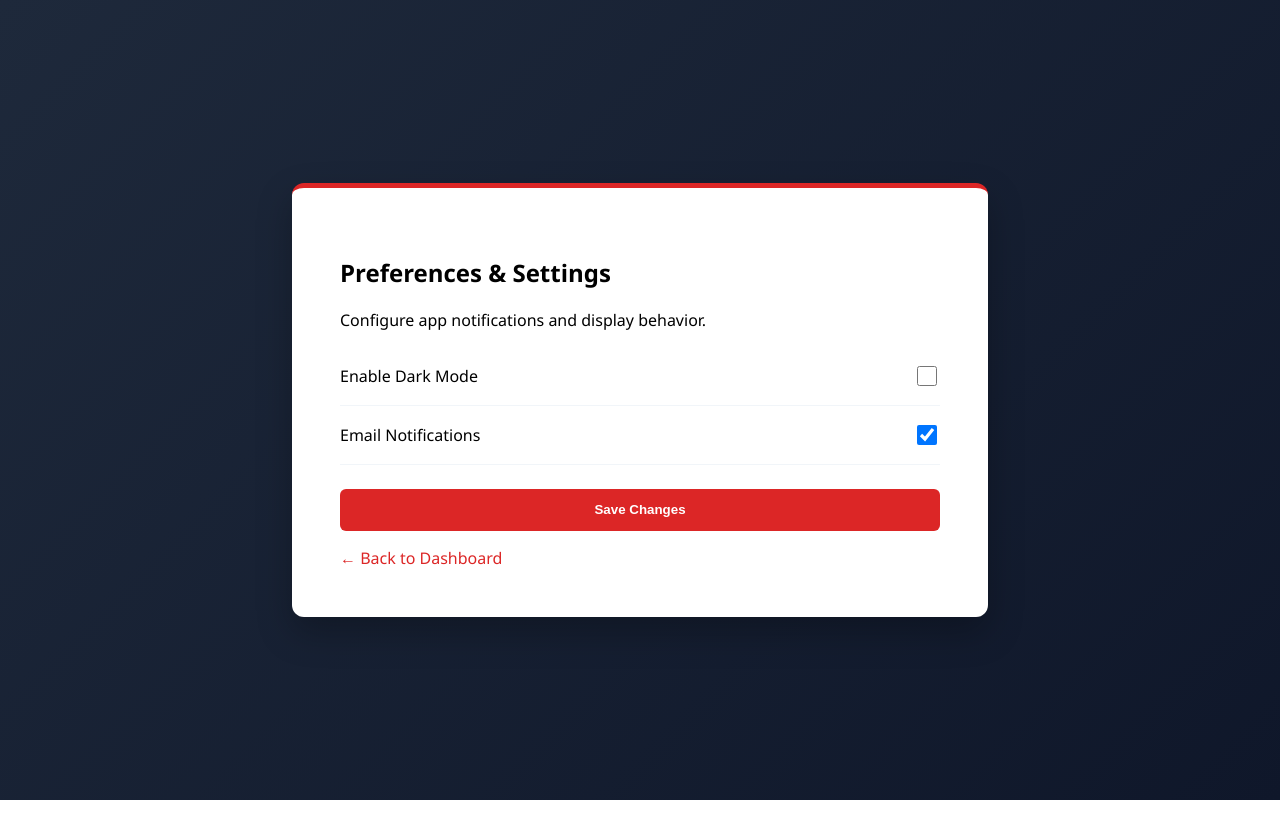
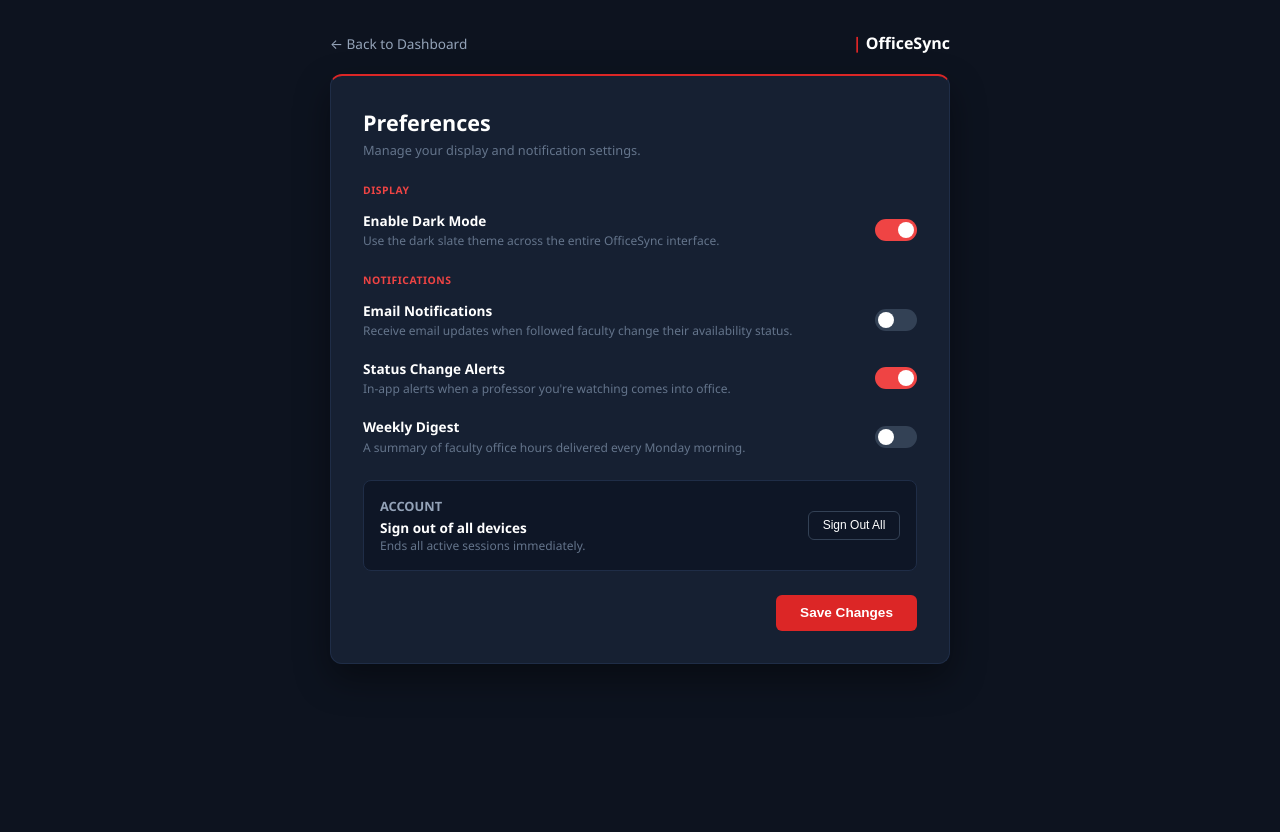
Before and after one commit to TocciFrame/OfficeSync, a Django app: page /settings/ in a window 1280 px wide. Before the commit the page ends 800 px from the top, so only its background shows below. Run offline with Django 5.2, Linux system fonts and the light colour scheme; the visitor is signed in with stand-in values (Sample User, id 1); data comes from the database, SQL or seed files in the repository.

Commit message:
fix(settings): add save button styles and enable dark mode persistence
- Add missing CSS styling for the Save Changes button
- Implement JS theme toggle switch with localStorage persistence across all pages
- Add instant theme pre-loader script to prevent light theme flashes on page render

```diff
--- a/static/css/user_settings/settings.css
+++ b/static/css/user_settings/settings.css
@@ -1,31 +1,180 @@
+/* OfficeSync - Settings Stylesheet */
+
 body {
-    font-family: 'Segoe UI', system-ui, sans-serif !important;
-    background: linear-gradient(135deg, #1e293b 0%, #0f172a 100%) !important;
-    display: flex !important;
-    justify-content: center !important;
-    align-items: center !important;
-    min-height: 100vh !important;
-    margin: 0 !important;
+    font-family: 'Segoe UI', system-ui, -apple-system, sans-serif;
+    background-color: #0d131f !important;
+    color: #f8fafc !important;
+    margin: 0;
+    min-height: 100vh;
 }
 
-.card-container {
-    background: #ffffff !important;
-    padding: 3rem !important;
-    border-radius: 12px !important;
-    box-shadow: 0 15px 35px rgba(0, 0, 0, 0.25) !important;
-    width: 600px !important;
-    border-top: 5px solid #dc2626 !important;
+/* Light mode overrides when html does not have .dark */
+html:not(.dark) body {
+    background-color: #f8fafc !important;
+    color: #0f172a !important;
 }
 
-.setting-row {
-    display: flex; justify-content: space-between; align-items: center;
-    padding: 1rem 0; border-bottom: 1px solid #f1f5f9;
+html:not(.dark) .settings-card-modal {
+    background-color: #ffffff !important;
+    border-color: #e2e8f0 !important;
+    box-shadow: 0 10px 25px rgba(0, 0, 0, 0.08) !important;
 }
-.setting-row input[type="checkbox"] { width: 20px; height: 20px; cursor: pointer; }
 
-.primary-btn {
-    width: 100%; background-color: #dc2626; color: white; border: none;
-    padding: 0.85rem; border-radius: 6px; font-weight: 600; cursor: pointer; margin-top: 1.5rem;
+html:not(.dark) .settings-title,
+html:not(.dark) .setting-name {
+    color: #0f172a !important;
 }
-.primary-btn:hover { background-color: #b91c1c; }
-.back-link { display: inline-block; margin-top: 1rem; color: #dc2626; text-decoration: none; font-weight: 500; }
+
+html:not(.dark) .account-box-dark {
+    background-color: #f1f5f9 !important;
+    border-color: #cbd5e1 !important;
+}
+
+html:not(.dark) .btn-signout-all {
+    color: #0f172a !important;
+    border-color: #cbd5e1 !important;
+}
+
+.settings-page-container {
+    max-width: 620px;
+    margin: 2rem auto;
+    padding: 0 1rem;
+}
+
+.settings-card-modal {
+    background-color: #162032;
+    border: 1px solid #1f2d47;
+    border-top: 2px solid #dc2626;
+    border-radius: 12px;
+    padding: 2rem;
+    box-shadow: 0 15px 35px rgba(0, 0, 0, 0.4);
+}
+
+.settings-title {
+    font-size: 1.35rem;
+    font-weight: 700;
+    color: #ffffff;
+    margin: 0 0 0.25rem 0;
+}
+
+.settings-subtitle {
+    font-size: 0.8rem;
+    color: #64748b;
+    margin: 0 0 1.5rem 0;
+}
+
+.section-label-red {
+    font-size: 0.65rem;
+    font-weight: 800;
+    color: #ef4444;
+    text-transform: uppercase;
+    letter-spacing: 0.05em;
+    margin-bottom: 0.85rem;
+    display: block;
+}
+
+.setting-toggle-row {
+    display: flex;
+    justify-content: space-between;
+    align-items: center;
+    margin-bottom: 1.25rem;
+}
+
+.setting-text .setting-name {
+    font-size: 0.85rem;
+    font-weight: 600;
+    color: #ffffff;
+}
+
+.setting-text .setting-desc {
+    font-size: 0.75rem;
+    color: #64748b;
+    margin-top: 0.15rem;
+}
+
+/* Red Toggle Switch */
+.switch-label {
+    position: relative;
+    display: inline-block;
+    width: 42px;
+    height: 22px;
+    flex-shrink: 0;
+}
+
+.switch-label input {
+    opacity: 0;
+    width: 0;
+    height: 0;
+}
+
+.slider-round {
+    position: absolute;
+    cursor: pointer;
+    top: 0; left: 0; right: 0; bottom: 0;
+    background-color: #334155;
+    transition: .3s;
+    border-radius: 22px;
+}
+
+.slider-round:before {
+    position: absolute;
+    content: "";
+    height: 16px;
+    width: 16px;
+    left: 3px;
+    bottom: 3px;
+    background-color: white;
+    transition: .3s;
+    border-radius: 50%;
+}
+
+input:checked + .slider-round {
+    background-color: #ef4444;
+}
+
+input:checked + .slider-round:before {
+    transform: translateX(20px);
+}
+
+.account-box-dark {
+    background-color: #0e1626;
+    border: 1px solid #1f2d47;
+    border-radius: 8px;
+    padding: 1rem;
+    display: flex;
+    justify-content: space-between;
+    align-items: center;
+    margin-top: 1.5rem;
+}
+
+.btn-signout-all {
+    background: transparent;
+    border: 1px solid #334155;
+    color: #ffffff;
+    padding: 0.4rem 0.85rem;
+    border-radius: 6px;
+    font-size: 0.75rem;
+    cursor: pointer;
+}
+
+.btn-signout-all:hover {
+    border-color: #ef4444;
+    color: #ef4444;
+}
+
+/* Save Changes Button Styling */
+.save-settings-btn {
+    background-color: #dc2626 !important;
+    color: #ffffff !important;
+    border: none !important;
+    padding: 0.65rem 1.5rem !important;
+    border-radius: 6px !important;
+    font-weight: 600 !important;
+    font-size: 0.85rem !important;
+    cursor: pointer !important;
+    transition: background-color 0.2s ease !important;
+}
+
+.save-settings-btn:hover {
+    background-color: #b91c1c !important;
+}
--- a/static/js/user_settings/settings.js
+++ b/static/js/user_settings/settings.js
@@ -1 +1,19 @@
-console.log("OfficeSync User Settings Script Loaded.");
+document.addEventListener('DOMContentLoaded', function() {
+    const darkModeToggle = document.getElementById('dark-mode-toggle');
+
+    if (darkModeToggle) {
+        // Sync checkbox state with current document dark mode status
+        const isDark = document.documentElement.classList.contains('dark');
+        darkModeToggle.checked = isDark;
+
+        darkModeToggle.addEventListener('change', function() {
+            if (this.checked) {
+                document.documentElement.classList.add('dark');
+                localStorage.setItem('theme', 'dark');
+            } else {
+                document.documentElement.classList.remove('dark');
+                localStorage.setItem('theme', 'light');
+            }
+        });
+    }
+});
--- a/templates/user_settings/settings.html
+++ b/templates/user_settings/settings.html
@@ -1,37 +1,100 @@
 {% load static %}
 <!DOCTYPE html>
-<html lang="en">
+<html lang="en" class="dark">
 <head>
     <meta charset="UTF-8">
-    <title>OfficeSync - Settings</title>
-    <link rel="stylesheet" href="{% static 'css/user_settings/settings.css' %}?v=1.2">
+    <meta name="viewport" content="width=device-width, initial-scale=1.0">
+    <title>OfficeSync - Preferences</title>
+
+    <!-- Instant Theme Application before render -->
+    <script>
+        if (localStorage.getItem('theme') === 'light') {
+            document.documentElement.classList.remove('dark');
+        } else {
+            document.documentElement.classList.add('dark');
+        }
+    </script>
+
+    <link rel="stylesheet" href="{% static 'css/user_settings/settings.css' %}?v=5.0">
+    <script src="{% static 'js/user_settings/settings.js' %}?v=5.0" defer></script>
 </head>
 <body>
-    <div class="card-container">
-        <h2>Preferences & Settings</h2>
-        <p>Configure app notifications and display behavior.</p>
 
-        {% if message %}
-            <p style="color: #16a34a; font-weight: 600;">{{ message }}</p>
-        {% endif %}
+    <div class="settings-page-container">
+        <div style="display:flex; justify-content:space-between; align-items:center; margin-bottom:1.25rem;">
+            <a href="{% url 'dashboard:dashboard' %}" style="color:#94a3b8; text-decoration:none; font-size:0.85rem;">← Back to Dashboard</a>
+            <div style="font-weight:700; color:#ffffff;">
+                <span style="color:#dc2626;">|</span> OfficeSync
+            </div>
+        </div>
 
-        <form method="post">
-            {% csrf_token %}
-            <div class="setting-row">
-                <label>Enable Dark Mode</label>
-                <input type="checkbox" name="dark_mode" {% if settings.dark_mode %}checked{% endif %}>
-            </div>
+        <div class="settings-card-modal">
+            <h1 class="settings-title">Preferences</h1>
+            <p class="settings-subtitle">Manage your display and notification settings.</p>
 
-            <div class="setting-row">
-                <label>Email Notifications</label>
-                <input type="checkbox" name="email_notif" {% if settings.email_notif %}checked{% endif %}>
-            </div>
+            <form method="post" action="">
+                {% csrf_token %}
 
-            <button type="submit" class="primary-btn">Save Changes</button>
-        </form>
+                <span class="section-label-red">DISPLAY</span>
+                <div class="setting-toggle-row">
+                    <div class="setting-text">
+                        <div class="setting-name">Enable Dark Mode</div>
+                        <div class="setting-desc">Use the dark slate theme across the entire OfficeSync interface.</div>
+                    </div>
+                    <label class="switch-label">
+                        <input type="checkbox" id="dark-mode-toggle">
+                        <span class="slider-round"></span>
+                    </label>
+                </div>
 
-        <a href="{% url 'dashboard:dashboard' %}" class="back-link">← Back to Dashboard</a>
+                <span class="section-label-red" style="margin-top:1.5rem;">NOTIFICATIONS</span>
+                <div class="setting-toggle-row">
+                    <div class="setting-text">
+                        <div class="setting-name">Email Notifications</div>
+                        <div class="setting-desc">Receive email updates when followed faculty change their availability status.</div>
+                    </div>
+                    <label class="switch-label">
+                        <input type="checkbox" name="email_notifications">
+                        <span class="slider-round"></span>
+                    </label>
+                </div>
+
+                <div class="setting-toggle-row">
+                    <div class="setting-text">
+                        <div class="setting-name">Status Change Alerts</div>
+                        <div class="setting-desc">In-app alerts when a professor you're watching comes into office.</div>
+                    </div>
+                    <label class="switch-label">
+                        <input type="checkbox" name="status_alerts" checked>
+                        <span class="slider-round"></span>
+                    </label>
+                </div>
+
+                <div class="setting-toggle-row">
+                    <div class="setting-text">
+                        <div class="setting-name">Weekly Digest</div>
+                        <div class="setting-desc">A summary of faculty office hours delivered every Monday morning.</div>
+                    </div>
+                    <label class="switch-label">
+                        <input type="checkbox" name="weekly_digest">
+                        <span class="slider-round"></span>
+                    </label>
+                </div>
+
+                <div class="account-box-dark">
+                    <div>
+                        <div style="font-size:0.8rem; font-weight:700; color:#94a3b8; text-transform:uppercase;">Account</div>
+                        <div style="font-size:0.85rem; font-weight:600; color:#ffffff; margin-top:0.2rem;">Sign out of all devices</div>
+                        <div style="font-size:0.75rem; color:#64748b;">Ends all active sessions immediately.</div>
+                    </div>
+                    <button type="button" onclick="alert('Signed out of all devices.')" class="btn-signout-all">Sign Out All</button>
+                </div>
+
+                <div style="display:flex; justify-content:flex-end; margin-top:1.5rem;">
+                    <button type="submit" class="save-settings-btn">Save Changes</button>
+                </div>
+            </form>
+        </div>
     </div>
-    <script src="{% static 'js/user_settings/settings.js' %}"></script>
 </body>
 </html>
```
